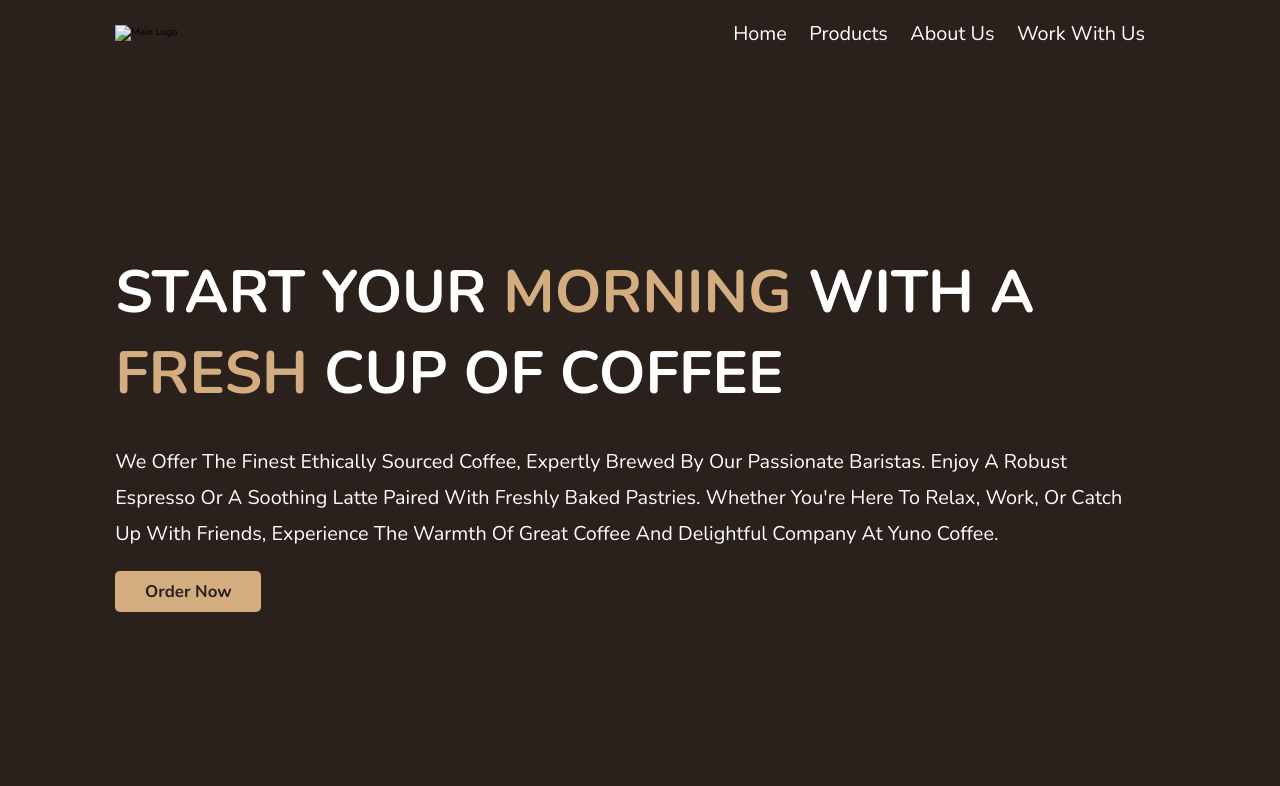
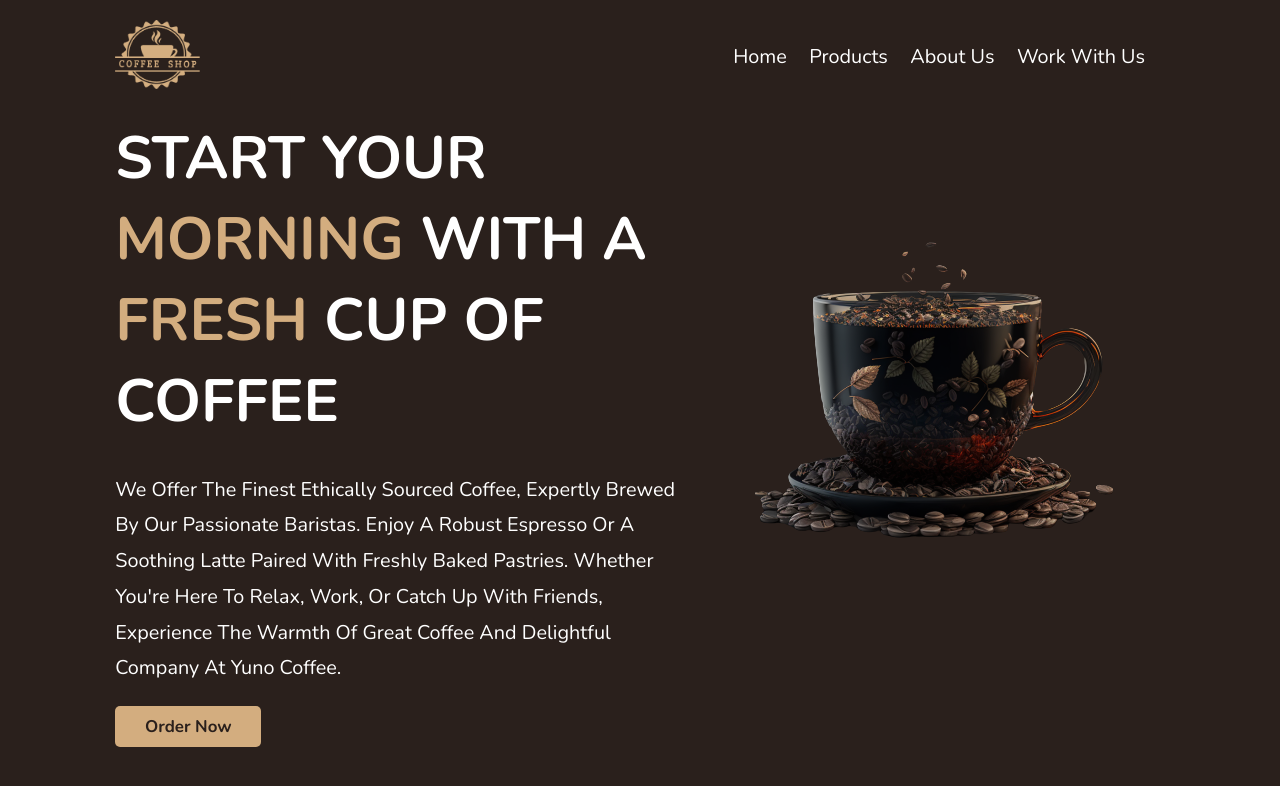
Before and after one commit to AryanK78/Task-1-Prodigy_Internship, a plain HTML site: page index.html in a window 1280 px wide. Drawn offline with nearby package versions, Linux system fonts and the light colour scheme.

Commit message:
Update index.html

```diff
--- a/index.html
+++ b/index.html
@@ -11,7 +11,7 @@
 
 <header class="header">
     <a class="logo">
-        <img src="images/logo.png" alt="Main Logo">
+        <img src="logo.png" alt="Main Logo">
     </a>
 
     <nav class="navbar">
@@ -34,7 +34,7 @@
     </div>
 
     <div class="image">
-        <img src="images/home.png" alt="" data-speed="-3" class=" image move">
+        <img src="home.png" alt="" data-speed="-3" class=" image move">
     </div>
 </section>
 
```
